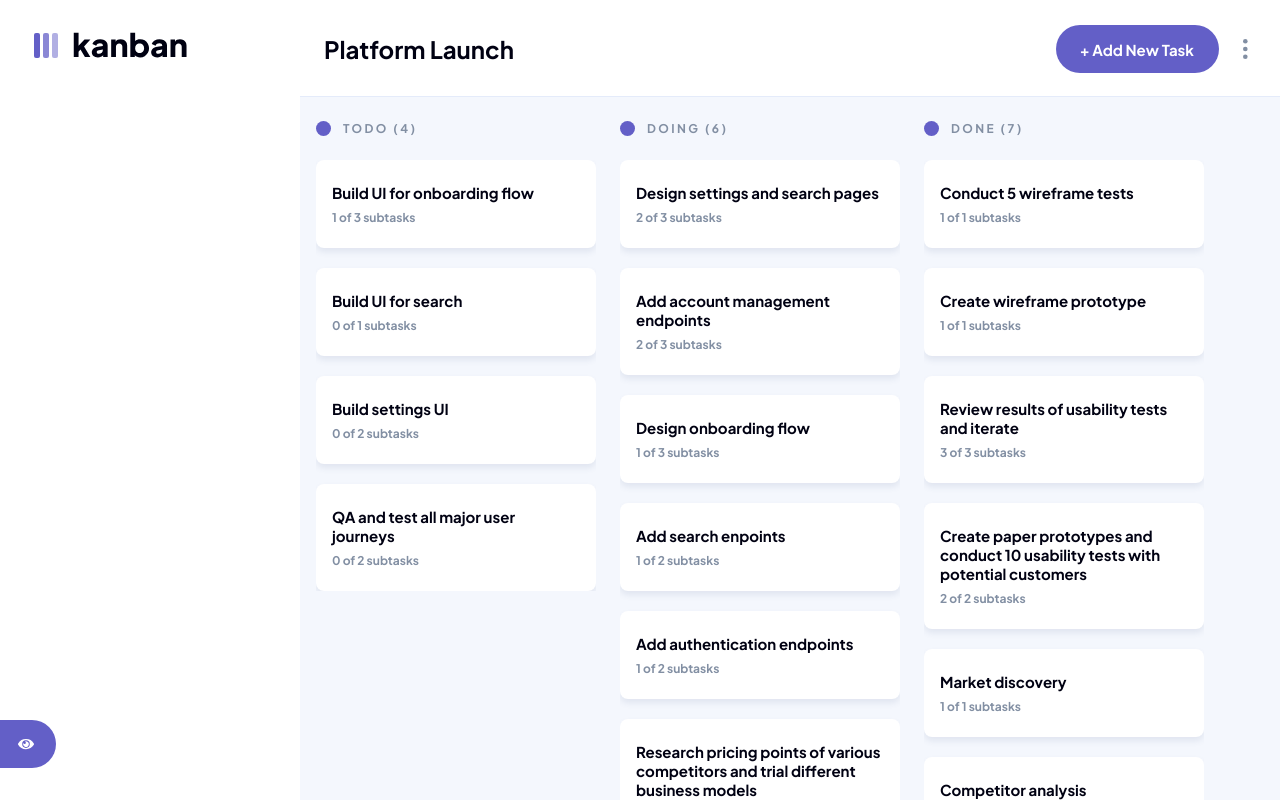
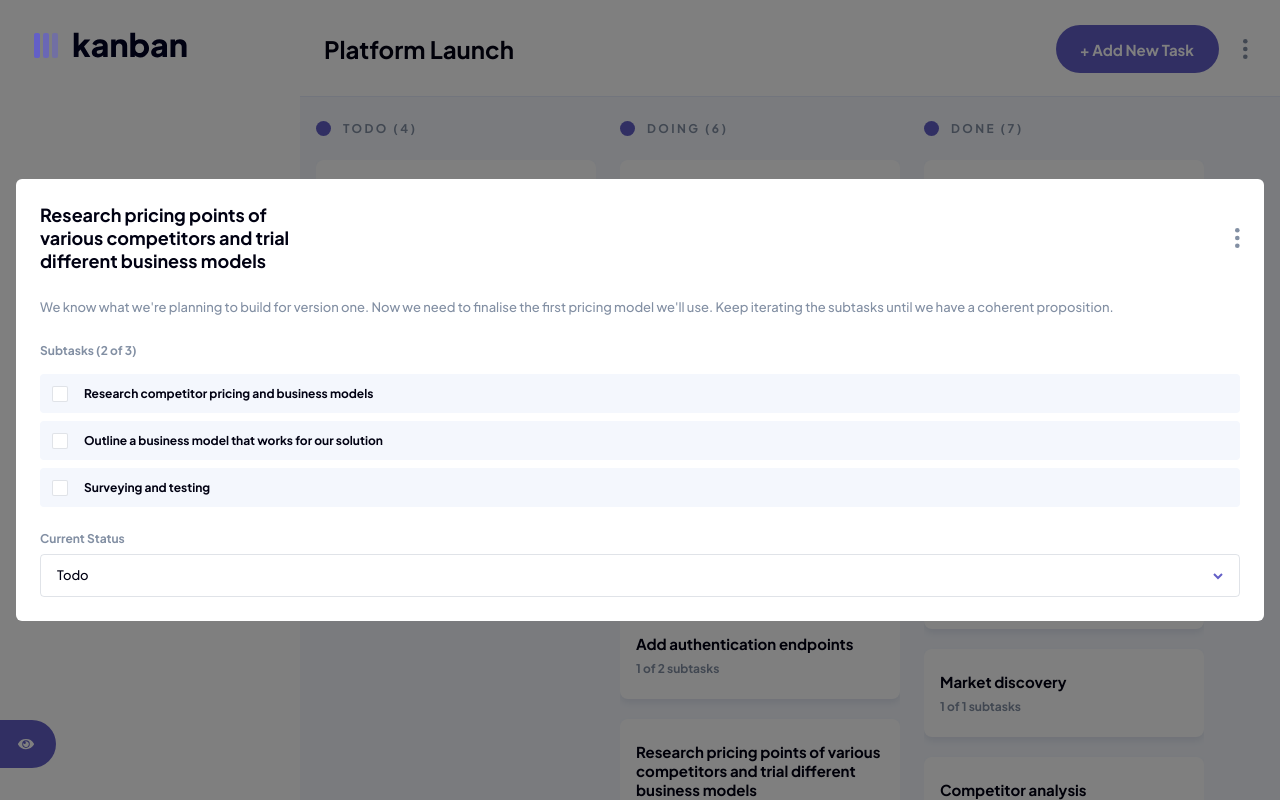
Before and after one commit to juandadev/kanban-board, a React (Create React App) app: page / in a window 1280 px wide. Built offline with nearby package versions, Linux system fonts and the light colour scheme.

Commit message:
details-popup-modal

```diff
--- /dev/null
+++ b/src/components/DetailsPopUp/DetailsPopUp.jsx
@@ -0,0 +1,46 @@
+import React from 'react';
+import Dropdown from '../Dropdown/Dropdown';
+import Icon from '../Icon/Icon';
+import Subtask from '../Subtask/Subtask';
+import s from './DetailsPopUp.module.scss';
+
+export default function DetailsPopUp() {
+  return (
+    <>
+      <div className={s.modal}>
+        <div className={s.modalInfo}>
+          <span className={s.modalTitle}>
+            <span className={s.modalTitleText}>
+              Research pricing points of various competitors and trial different business models
+            </span>
+            <Icon icon="vertical-ellipsis" className={s.modalTitleIcon} />
+          </span>
+          <span className={s.modalDescription}>
+            We know what we&apos;re planning to build for version one. Now we need to finalise the
+            first pricing model we&apos;ll use. Keep iterating the subtasks until we have a coherent
+            proposition.
+          </span>
+        </div>
+        <div className={s.modalSubtasks}>
+          <span className={s.modalLabel}>Subtasks (2 of 3)</span>
+          <div className={s.subtaskContainer}>
+            <Subtask id={1}>Research competitor pricing and business models</Subtask>
+            <Subtask id={2}>Outline a business model that works for our solution</Subtask>
+            <Subtask id={3}>Surveying and testing</Subtask>
+          </div>
+        </div>
+        <div className={s.modalStatus}>
+          <Dropdown
+            label="Current Status"
+            options={[
+              { label: 'Todo', value: 'todo' },
+              { label: 'Doing', value: 'doing' },
+              { label: 'Done', value: 'done' }
+            ]}
+          />
+        </div>
+      </div>
+      <div className={s.overlay} />
+    </>
+  );
+}
--- /dev/null
+++ b/src/components/DetailsPopUp/DetailsPopUp.module.scss
@@ -0,0 +1,72 @@
+.overlay {
+  position: fixed;
+  top: 0;
+  left: 0;
+  width: 100vw;
+  height: 100vh;
+  background: #000000;
+  opacity: 0.5;
+  z-index: 1;
+}
+
+.modal {
+  position: fixed;
+  top: 0;
+  bottom: 0;
+  left: 0;
+  right: 0;
+  margin: auto 1.6rem;
+  height: fit-content;
+  padding: 2.4rem;
+  display: flex;
+  flex-direction: column;
+  gap: 2.4rem;
+  background-color: var(--container-1-color);
+  border-radius: 0.6rem;
+  z-index: 2;
+
+  &Info {
+    display: flex;
+    flex-direction: column;
+    gap: 2.4rem;
+  }
+
+  &Title {
+    display: flex;
+    justify-content: space-between;
+    align-items: center;
+
+    &Text {
+      width: 27.4rem;
+      font-weight: 700;
+      font-size: 1.8rem;
+      line-height: 2.3rem;
+    }
+  }
+
+  &Label {
+    color: var(--secondary-text);
+    font-weight: 700;
+    font-size: 1.2rem;
+    line-height: 1.5rem;
+  }
+
+  &Description {
+    color: var(--secondary-text);
+    font-weight: 500;
+    font-size: 1.3rem;
+    line-height: 2.3rem;
+  }
+
+  &Subtasks {
+    display: flex;
+    flex-direction: column;
+    gap: 1.6rem;
+  }
+}
+
+.subtaskContainer {
+  display: flex;
+  flex-direction: column;
+  gap: 0.8rem;
+}
--- a/src/components/Icon/Icon.jsx
+++ b/src/components/Icon/Icon.jsx
@@ -41,7 +41,22 @@ export default function Icon({ icon, className }) {
 }
 
 Icon.propTypes = {
-  icon: PropTypes.string.isRequired,
+  icon: PropTypes.oneOf([
+    'vertical-ellipsis',
+    'add-task',
+    'logo-mobile',
+    'chevron-up',
+    'chevron-down',
+    'logo-light',
+    'light-theme',
+    'dark-theme',
+    'hide-sidebar',
+    'show-sidebar',
+    'logo-dark',
+    'cross',
+    'check',
+    'board'
+  ]).isRequired,
   className: PropTypes.string
 };
 
--- a/src/components/Main/Main.jsx
+++ b/src/components/Main/Main.jsx
@@ -2,6 +2,7 @@ import React, { memo } from 'react';
 import PropTypes from 'prop-types';
 import Button from '../Button/Button';
 import s from './Main.module.scss';
+import DetailsPopUp from '../DetailsPopUp/DetailsPopUp';
 
 const Main = ({ containerClassName, activeBoard }) => {
   const { name, columns } = activeBoard;
@@ -43,6 +44,7 @@ const Main = ({ containerClassName, activeBoard }) => {
       ) : (
         <>{renderColumns()}</>
       )}
+      <DetailsPopUp />
     </main>
   );
 };
--- a/src/components/Subtask/Subtask.jsx
+++ b/src/components/Subtask/Subtask.jsx
@@ -4,12 +4,12 @@ import s from './Subtask.module.scss';
 import Icon from '../Icon/Icon';
 
 export default function Subtask(props) {
-  const { containerClassName, checkboxClassName, contentClassName, children } = props;
+  const { id, containerClassName, checkboxClassName, contentClassName, children } = props;
 
   return (
     <div>
-      <label className={`${s.container} ${containerClassName}`} htmlFor="subtask">
-        <input id="subtask" type="checkbox" />
+      <label className={`${s.container} ${containerClassName}`} htmlFor={`subtask-${id}`}>
+        <input id={`subtask-${id}`} type="checkbox" />
         <p className={`${s.content} ${contentClassName}`}>{children}</p>
         <span className={`${s.checkmark} ${checkboxClassName}`} />
         <Icon icon="check" className={s.icon} />
@@ -19,6 +19,7 @@ export default function Subtask(props) {
 }
 
 Subtask.propTypes = {
+  id: PropTypes.number.isRequired,
   containerClassName: PropTypes.string,
   checkboxClassName: PropTypes.string,
   contentClassName: PropTypes.string,
--- a/src/components/Subtask/Subtask.module.scss
+++ b/src/components/Subtask/Subtask.module.scss
@@ -13,7 +13,9 @@
   transition: background 0.3s ease-in-out;
 
   &:hover {
-    background-color: var(--hover-purple-3);
+    @media (min-width: 768px) {
+      background-color: var(--hover-purple-3);
+    }
   }
 
   input {
```
